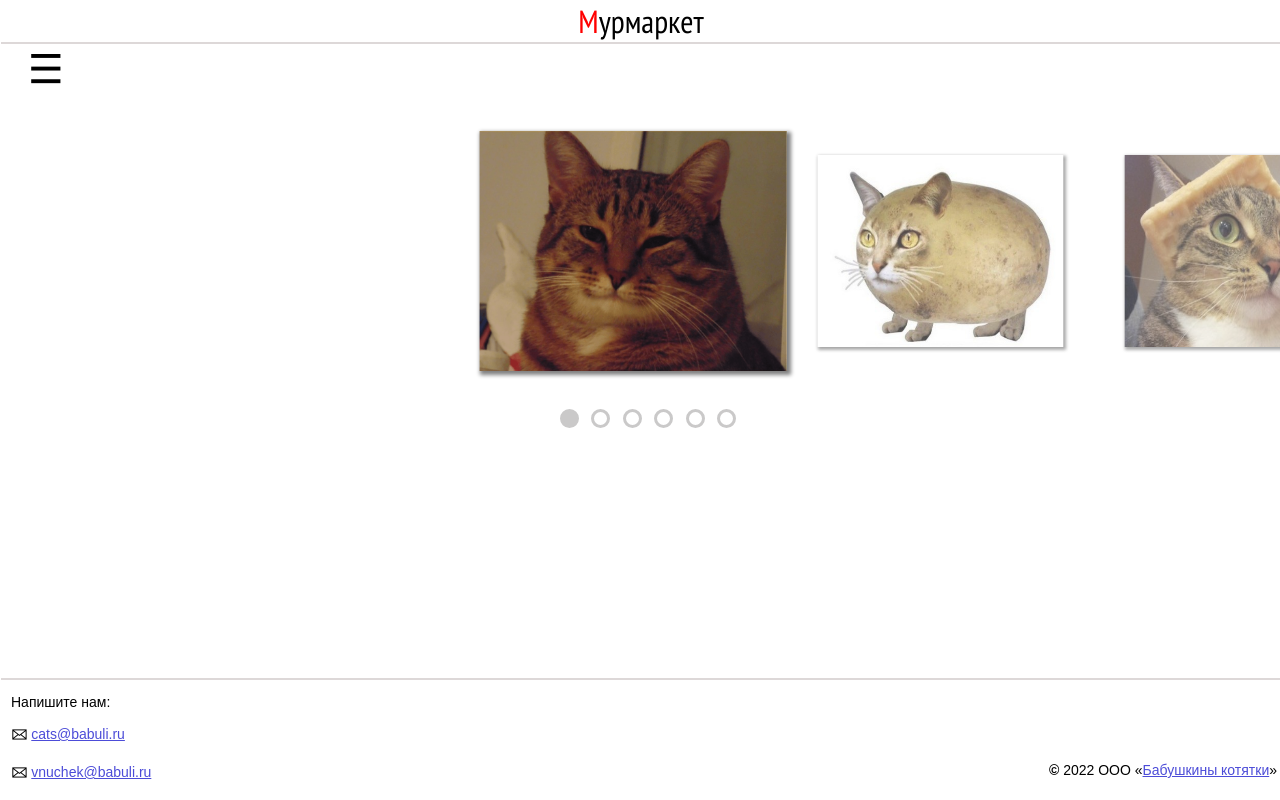
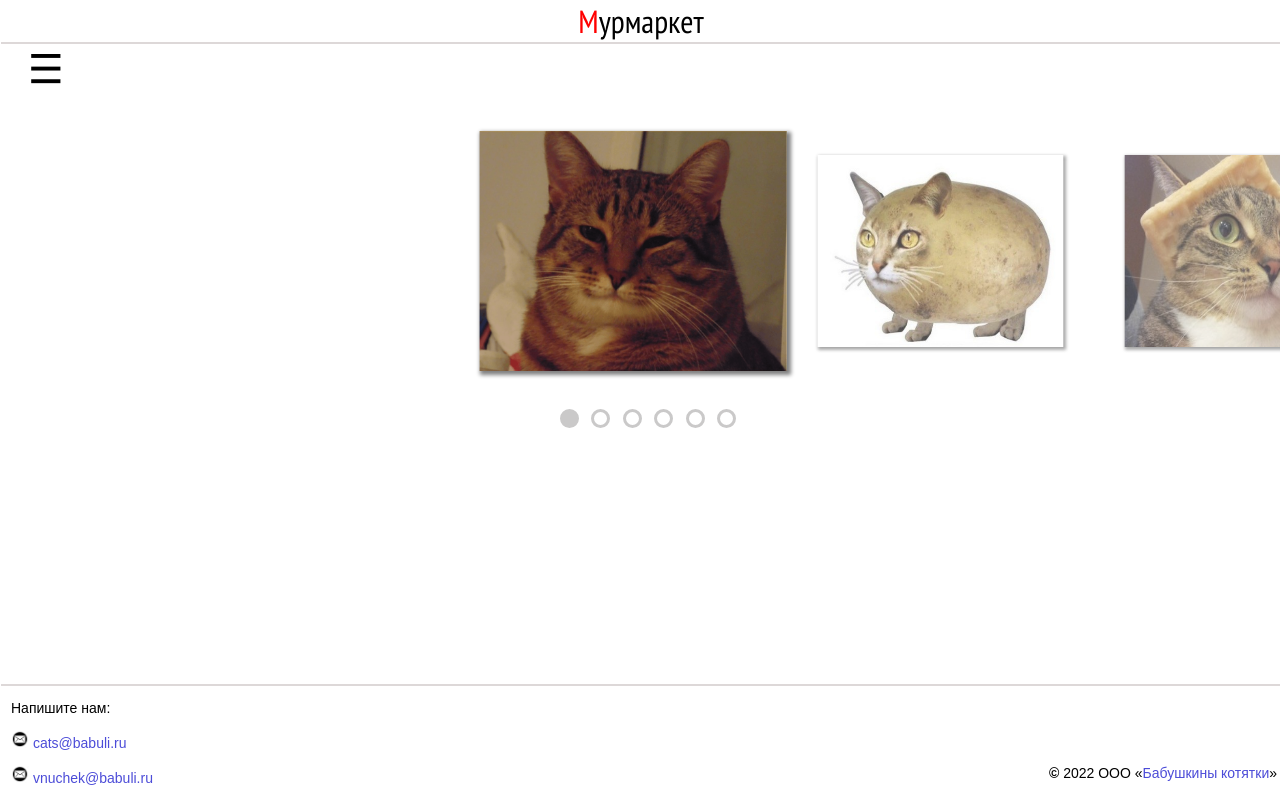
Before and after one commit to itmo2022-verstka/task-1, a website: page about-cats/src/index.html in a window 1280 px wide. Shown: the top 800 px of the page. Drawn offline with Linux system fonts and the light colour scheme.

```diff
--- a/about-cats/src/index.css
+++ b/about-cats/src/index.css
@@ -251,6 +251,7 @@
 }
 
 .desktop__card_img-modal {
+  object-fit: cover;
   position: absolute;
   width: 40vw;
   height: 58vh;
@@ -311,4 +312,10 @@
 
 .footer__href {
   color: #4c4cd8;
+  text-decoration: none;
 }
+
+.pochta {
+  width: 18px;
+  height: 18px;
+}
--- a/about-cats/src/index.html
+++ b/about-cats/src/index.html
@@ -14,7 +14,7 @@
     </header>
 
 
-    <div class="wrapper">
+    <main class="wrapper">
 
       <!--Кнопка переключения вида -->
       <input type="checkbox" class="switchFormat" id="switcher" checked>
@@ -235,12 +235,12 @@
           </p>
         </div>
       </div>
-      </div>
+      </main>
 
     <footer class="footer">
       <p class="footer__contact">Напишите нам:</p>
-      <p class="footer__contact"><b>&#128386;</b> <a href="http://www.maninthedark.com/" class="footer__href">cats@babuli.ru</a> <br> </p>
-      <p class="footer__lastContact"><b>&#128386;</b> <a href="http://www.maninthedark.com/" class="footer__href">vnuchek@babuli.ru</a> </p>
+      <p class="footer__contact"><img src="img/pochta.jpg" alt="pochta" class="pochta"> <a href="mailto:cats@babuli.ru" class="footer__href">cats@babuli.ru</a> <br> </p>
+      <p class="footer__lastContact"><img src="img/pochta.jpg" alt="pochta" class="pochta"> <a href="mailto:vnuchek@babuli.ru" class="footer__href">vnuchek@babuli.ru</a> </p>
       <p class="footer__copyright"><b>&copy;</b> 2022 OOO &laquo;<a href="https://github.com/yults" class="footer__href">Бабушкины котятки</a>&raquo;</p>
     </footer>
 
```
Also changed, not shown: about-cats/src/img/pochta.jpg (added).
